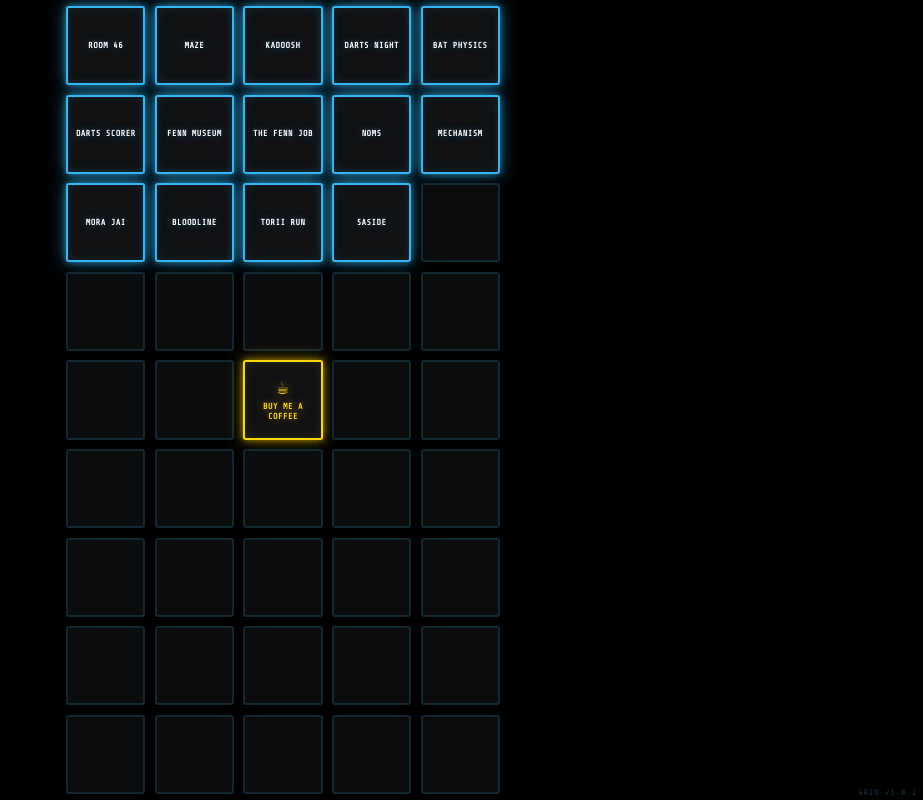
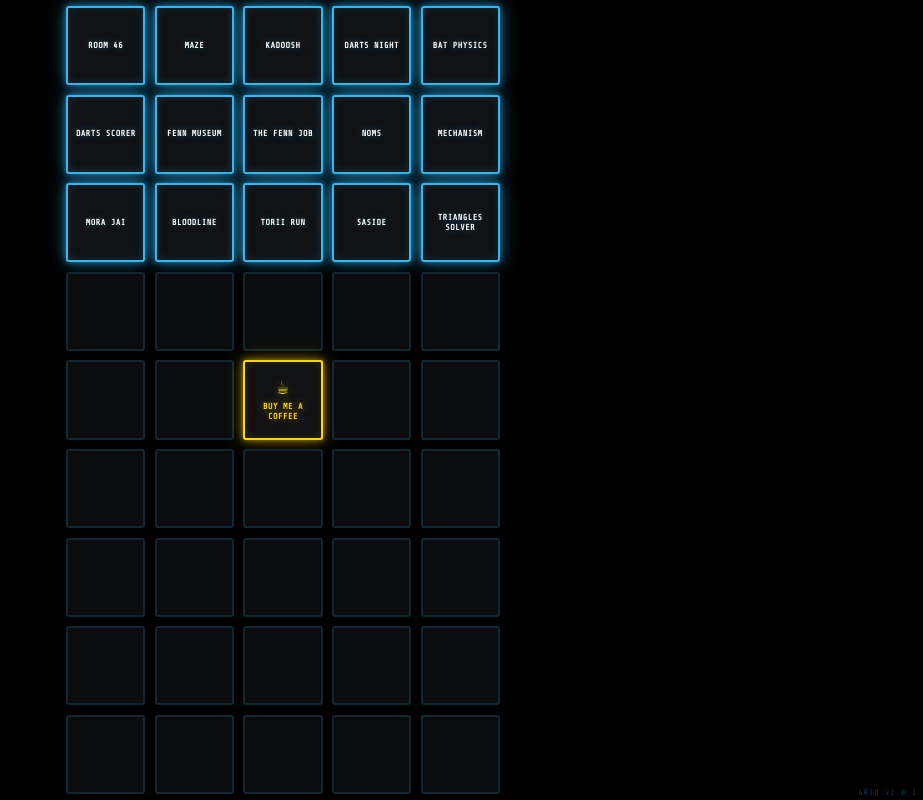
Before and after one commit to S77FFY/Grid, a plain HTML site: page index.html in a window 1280 px wide. Shown: the whole page, without its empty margins (357-1280 px from the left). Drawn offline with nearby package versions, Linux system fonts and the light colour scheme.

Commit message:
Update index.html

```diff
--- a/index.html
+++ b/index.html
@@ -161,7 +161,8 @@ const LINKS = [
   { name: "Mora Jai",     url: "https://s77ffy.github.io/MoraJai/index.html" },
   { name: "Bloodline",    url: "https://s77ffy.github.io/Bloodline/index.html" },
   { name: "Torii Run",    url: "https://s77ffy.github.io/ToriiRun/torri-run.html" },
-  { name: "5aSide",       url: "https://five-aside-mate.lovable.app" }
+  { name: "5aSide",       url: "https://five-aside-mate.lovable.app" },
+  { name: "Triangles Solver", url: "https://s77ffy.github.io/Triangles/index.html" }
 ];
 
 const COLS = 5, ROWS = 9, SLOTS = COLS * ROWS;
```
